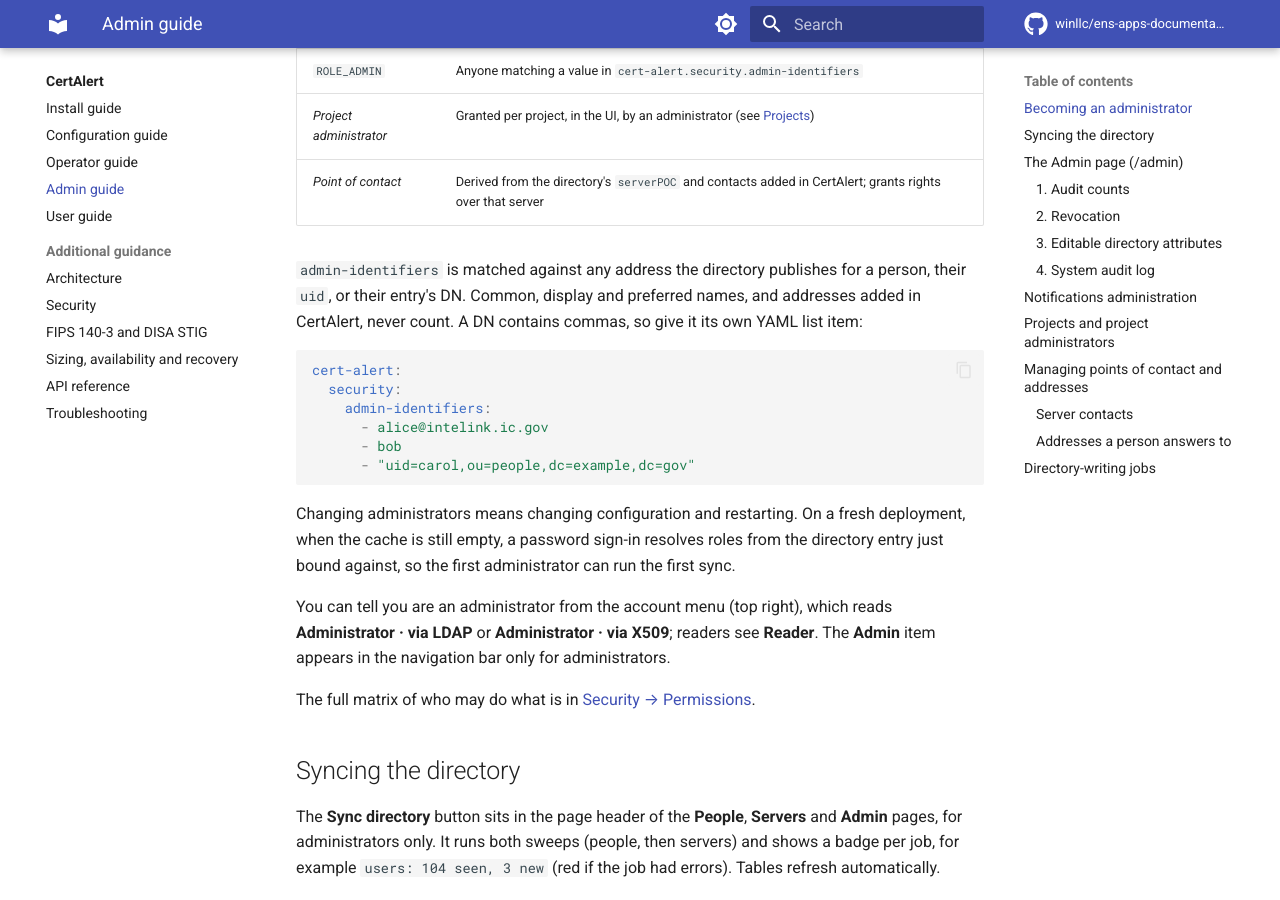
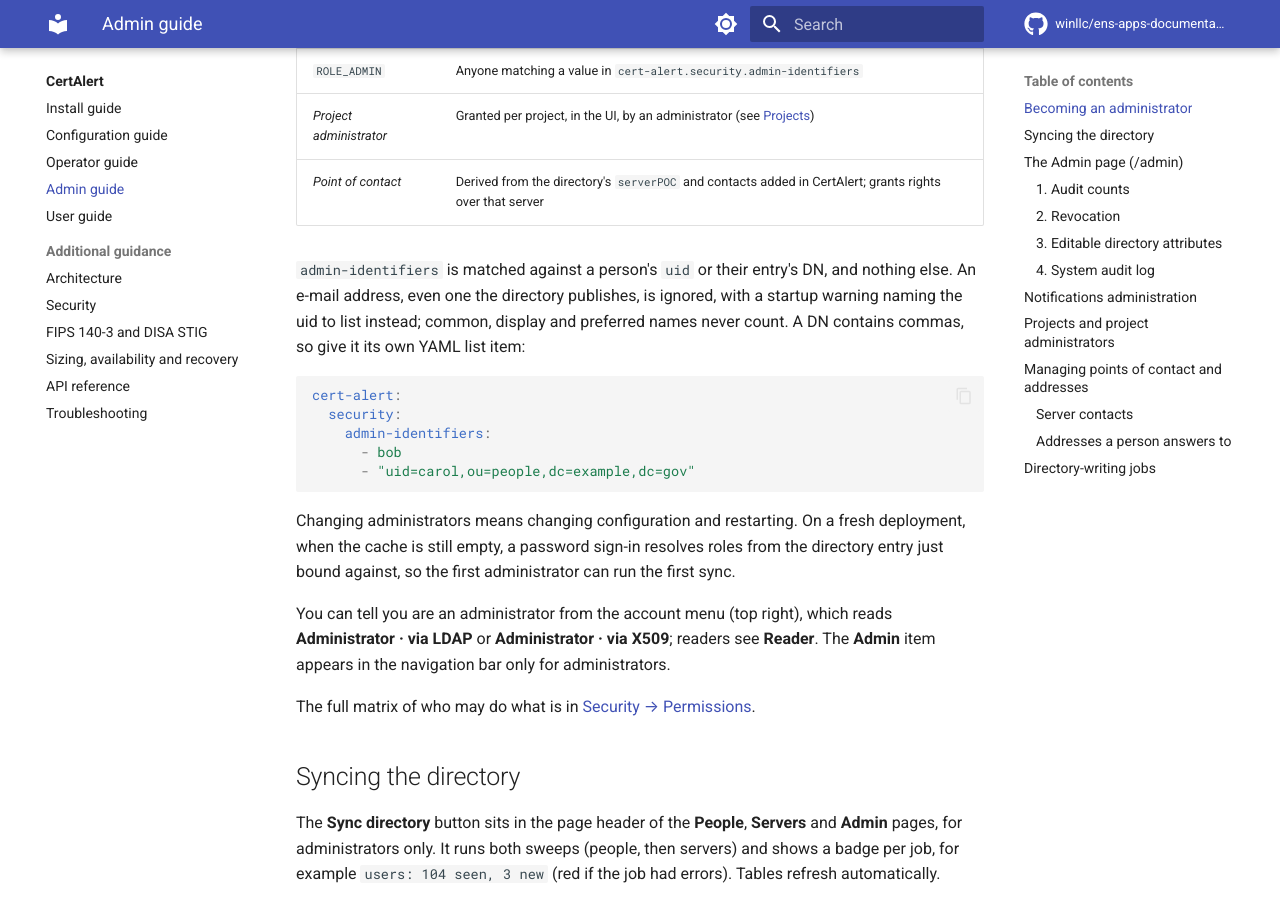
Before and after one commit to winllc/ens-apps-documentation, an MkDocs documentation site: the page built from docs/cert-alert/admin-guide.md, in a window 1280 px wide and 900 px high, scrolled down 506 px. Built offline with MkDocs 1.6.1 and Material for MkDocs 9.7.7, drawn with Linux system fonts in a browser that asks for light colours; comment, search, counter and statistics services are not loaded.

Commit message:
CertAlert: admin-identifiers matches a uid or entry DN only
Co-Authored-By: Claude Opus 5.5 <noreply@anthropic.com>
Claude-Session: https://claude.ai/code/session_01R2Q6XtDB8DfVmiejzJGwBh

````diff
--- a/docs/cert-alert/admin-guide.md
+++ b/docs/cert-alert/admin-guide.md
@@ -16,15 +16,15 @@ the directory:
 | *Project administrator* | Granted per project, in the UI, by an administrator (see [Projects](#projects-and-project-administrators)) |
 | *Point of contact* | Derived from the directory's `serverPOC` and contacts added in CertAlert; grants rights over that server |
 
-`admin-identifiers` is matched against any address the directory publishes for a person, their
-`uid`, or their entry's DN. Common, display and preferred names, and addresses added in CertAlert,
-never count. A DN contains commas, so give it its own YAML list item:
+`admin-identifiers` is matched against a person's `uid` or their entry's DN, and nothing else.
+An e-mail address, even one the directory publishes, is ignored, with a startup warning naming the
+uid to list instead; common, display and preferred names never count. A DN contains commas, so
+give it its own YAML list item:
 
 ```yaml
 cert-alert:
   security:
     admin-identifiers:
-      - alice@intelink.ic.gov
       - bob
       - "uid=carol,ou=people,dc=example,dc=gov"
 ```
````
Also changed, not shown: docs/cert-alert/troubleshooting.md (+6 -6 lines).
